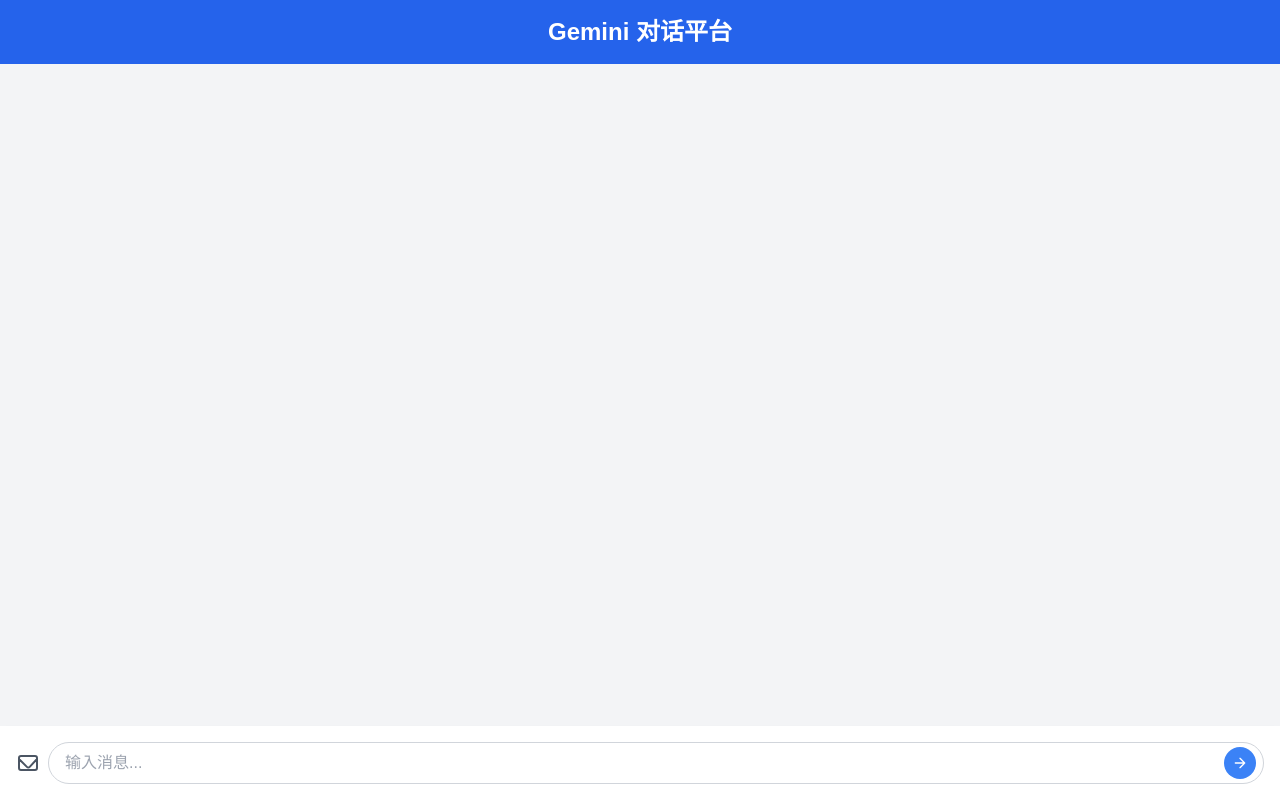
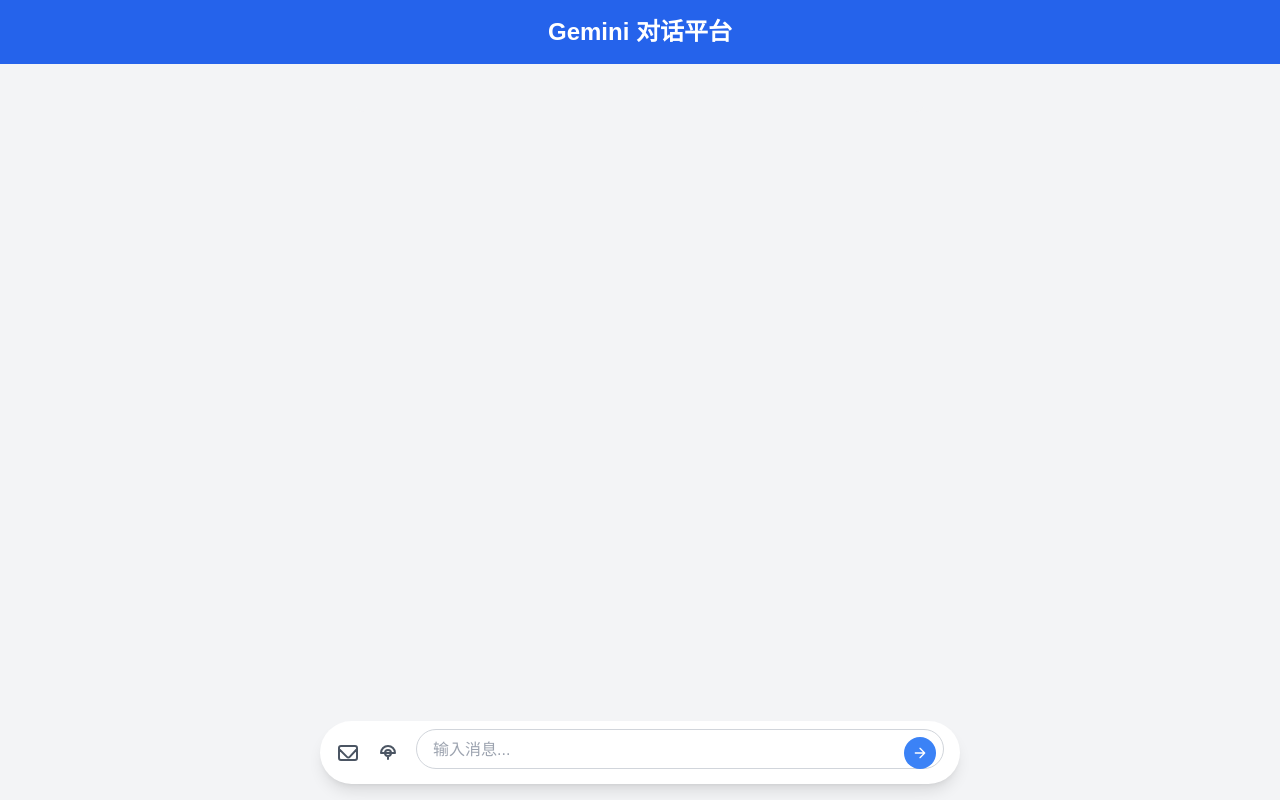
Before and after one commit to dreaife/ai-studio, a Next.js app: page / in a window 1280 px wide. Built offline with nearby package versions, Linux system fonts and the light colour scheme.

Commit message:
ui update

```diff
--- a/app/page.tsx
+++ b/app/page.tsx
@@ -1,9 +1,24 @@
+'use client';
+
 import Head from 'next/head';
-import ChatContainer from '../components/ChatContainer';
 import { ToastContainer } from 'react-toastify';
 import 'react-toastify/dist/ReactToastify.css';
+import { useState } from 'react';
+import Chat from '../components/Chat';
+import InputArea from '../components/InputArea';
+
+interface Message {
+  sender: 'user' | 'bot';
+  text: string;
+}
 
 export default function Home() {
+  const [messages, setMessages] = useState<Message[]>([]);
+
+  const handleNewMessage = (msg: Message) => {
+    setMessages((prev) => [...prev, msg]);
+  };
+
   return (
     <div className="flex flex-col h-screen">
       <Head>
@@ -13,8 +28,11 @@
       <header className="bg-blue-600 text-white p-4 text-center">
         <h1 className="text-2xl font-bold">Gemini 对话平台</h1>
       </header>
-      <main className="flex-1 bg-gray-100">
-        <ChatContainer />
+      <main className="flex-1 bg-gray-100 relative flex justify-center">
+        <div className="w-11/12 md:w-2/3 lg:w-3/4 xl:w-2/3 flex flex-col">
+          <Chat messages={messages} />
+          <InputArea onNewMessage={handleNewMessage} />
+        </div>
       </main>
       <ToastContainer />
     </div>
--- a/components/Chat.tsx
+++ b/components/Chat.tsx
@@ -21,8 +21,9 @@
   }, [messages]);
 
   return (
-    <div className="flex-1 overflow-y-auto p-4 bg-gray-100">
-      {messages?.map((msg, index) => (
+    <div className="flex justify-center">
+      <div className="w-11/12 md:w-2/3 lg:w-3/4 xl:w-2/3 relative overflow-y-auto p-6 bg-gray-100 rounded-lg">
+        {messages.map((msg, index) => (
           <div
             key={index}
             className={`mb-4 flex ${
@@ -30,7 +31,7 @@
             }`}
           >
             <p
-            className={`max-w-md px-4 py-2 rounded-lg ${
+              className={`max-w-lg px-4 py-2 rounded-lg ${
                 msg.sender === 'user'
                   ? 'bg-blue-500 text-white'
                   : 'bg-gray-300 text-gray-800'
@@ -42,5 +43,6 @@
         ))}
         <div ref={chatEndRef} />
       </div>
+    </div>
   );
 }
--- a/components/ChatContainer.tsx
+++ /dev/null
@@ -1,27 +0,0 @@
-'use client';
-
-import { useState } from 'react';
-import Chat from './Chat';
-import InputArea from './InputArea';
-
-interface Message {
-  sender: 'user' | 'bot';
-  text: string;
-}
-
-export default function ChatContainer() {
-  const [messages, setMessages] = useState<Message[]>([]);
-
-  const handleNewMessage = (message: Message) => {
-    setMessages(prev => [...prev, message]);
-  };
-
-  return (
-    <div className="flex flex-col h-full">
-      <Chat messages={messages} />
-      <footer>
-        <InputArea onNewMessage={handleNewMessage} />
-      </footer>
-    </div>
-  );
-}
--- a/components/InputArea.tsx
+++ b/components/InputArea.tsx
@@ -1,7 +1,7 @@
 // app/components/InputArea.tsx
 'use client';
 
-import { useState } from 'react';
+import { useState, useRef, useEffect } from 'react';
 import axios from 'axios';
 import { toast } from 'react-toastify';
 // import SpeechRecognition, { useSpeechRecognition } from 'react-speech-recognition';
@@ -19,17 +19,22 @@
 
 export default function InputArea({ onNewMessage }: InputAreaProps) {
   const [input, setInput] = useState<string>('');
-//   const { transcript, resetTranscript } = useSpeechRecognition();
+  const textareaRef = useRef<HTMLTextAreaElement>(null);
 
-//   if (!SpeechRecognition.browserSupportsSpeechRecognition()) {
-//     toast.warn('抱歉，您的浏览器不支持语音识别。');
-//   }
+  // 自动调整 textarea 高度
+  useEffect(() => {
+    if (textareaRef.current) {
+      textareaRef.current.style.height = 'auto';
+      textareaRef.current.style.height = `${textareaRef.current.scrollHeight}px`;
+    }
+  }, [input]);
 
   const sendMessage = async (message: string) => {
     if (!message.trim()) return;
 
     const userMessage: Message = { sender: 'user', text: message };
     onNewMessage(userMessage);
+    setInput(''); // 发送后清空输入框
 
     try {
       const res = await axios.post(
@@ -51,16 +56,12 @@
     }
   };
 
-//   const startListening = () => {
-//     SpeechRecognition.startListening({ continuous: false });
-//   };
-
-//   const sendVoiceMessage = async () => {
-//     if (!transcript.trim()) return;
-
-//     sendMessage(transcript);
-//     resetTranscript();
-//   };
+  const handleKeyDown = (e: React.KeyboardEvent<HTMLTextAreaElement>) => {
+    if (e.key === 'Enter' && !e.shiftKey) {
+      e.preventDefault();
+      sendMessage(input);
+    }
+  };
 
   const onDrop = async (acceptedFiles: File[]) => {
     const file = acceptedFiles[0];
@@ -119,7 +120,7 @@
   };
 
   return (
-    <div className="flex items-center p-4 bg-white shadow-md">
+    <div className="absolute bottom-4 left-1/2 transform -translate-x-1/2 w-11/12 md:w-2/3 lg:w-1/2 bg-white rounded-full shadow-lg flex items-center px-4 py-2">
       {/* 图片上传按钮 */}
       <div {...getRootProps()} className="mr-2 cursor-pointer">
         <input {...getInputProps()} />
@@ -140,11 +141,11 @@
       </div>
 
       {/* 语音输入按钮 */}
-      {/* <button
-        onClick={startListening}
+      <button
+        // onClick={startListening}
         className="mr-2 p-2 text-gray-600 hover:text-gray-800"
       >
-         <svg
+        <svg
           className="w-6 h-6"
           fill="none"
           stroke="currentColor"
@@ -158,17 +159,18 @@
             d="M12 15v3m0-3a3 3 0 110-6 3 3 0 010 6zM5 12a7 7 0 1114 0H5z"
           />
         </svg>
-      </button> */}
+      </button>
 
       {/* 输入框 */}
       <div className="relative flex-1">
-        <input
-          type="text"
+        <textarea
+          ref={textareaRef}
           value={input}
           onChange={(e) => setInput(e.target.value)}
-          onKeyDown={(e) => e.key === 'Enter' && sendMessage(input)}
+          onKeyDown={handleKeyDown}
           placeholder="输入消息..."
-          className="w-full px-4 py-2 pr-12 border border-gray-300 rounded-full focus:outline-none focus:ring-2 focus:ring-blue-500"
+          className="w-full px-4 py-2 pr-12 border border-gray-300 rounded-full focus:outline-none focus:ring-2 focus:ring-blue-500 resize-none overflow-hidden"
+          rows={1}
         />
         {/* 发送按钮 */}
         <button
@@ -188,6 +190,7 @@
               strokeWidth={2}
               d="M5 12h14M12 5l7 7-7 7"
             />
+            {/* </path> */}
           </svg>
         </button>
       </div>
--- a/tailwind.config.ts
+++ b/tailwind.config.ts
@@ -12,6 +12,9 @@
         background: "var(--background)",
         foreground: "var(--foreground)",
       },
+      maxWidth: {
+        'input-area': '50rem', // 根据需要调整
+      },
     },
   },
   plugins: [],
```
Lines whose indentation alone changed are shown as unchanged.
